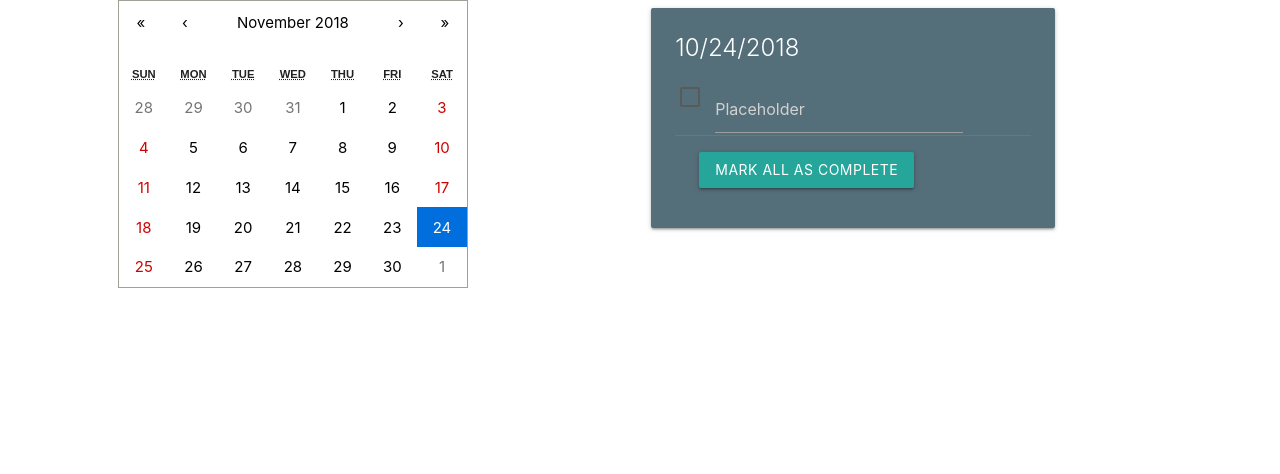
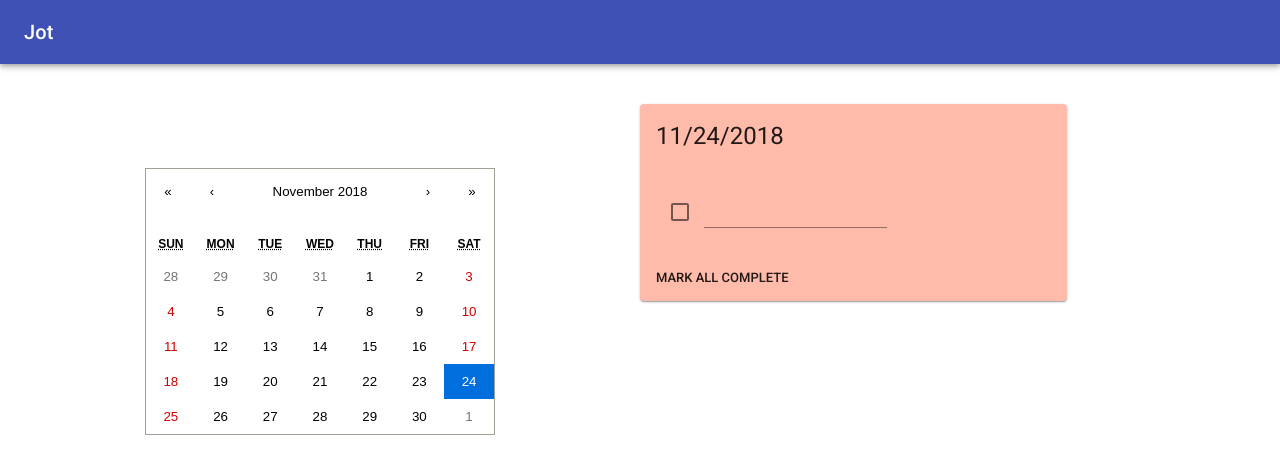
Before and after one commit to noahdkim/Jot, a React (Create React App) app: page / in a window 1280 px wide. Shown: the top 474 px of the page. Built offline with nearby package versions, Linux system fonts and the light colour scheme.

Commit message:
use material-ui components

```diff
--- a/package.json
+++ b/package.json
@@ -3,7 +3,7 @@
   "version": "0.1.0",
   "private": true,
   "dependencies": {
-    "@material-ui/core": "^3.5.1",
+    "@material-ui/core": "^3.6.0",
     "react": "^16.6.3",
     "react-calendar": "^2.17.5",
     "react-dom": "^16.6.3",
--- a/public/index.html
+++ b/public/index.html
@@ -6,12 +6,6 @@
     <link rel="stylesheet" href="https://fonts.googleapis.com/icon?family=Material+Icons">
     <meta name="viewport" content="width=device-width, initial-scale=1, shrink-to-fit=no">
     <meta name="theme-color" content="#000000">
-
-      <!-- Compiled and minified CSS google materialize cdn -->
-    <link rel="stylesheet" href="https://cdnjs.cloudflare.com/ajax/libs/materialize/1.0.0/css/materialize.min.css">
-
-    <!-- Compiled and minified JavaScript -->
-    <script src="https://cdnjs.cloudflare.com/ajax/libs/materialize/1.0.0/js/materialize.min.js"></script>
 
     <!--
       manifest.json provides metadata used when your web app is added to the
--- a/src/App.js
+++ b/src/App.js
@@ -1,11 +1,29 @@
+import AppBar from '@material-ui/core/AppBar';
 import Calendar from './Calendar'
-import Note from './Note'
+import Grid from '@material-ui/core/Grid';
+import Notes from './Notes'
 import React, { Component } from 'react';
+import Toolbar from '@material-ui/core/Toolbar';
+import Typography from '@material-ui/core/Typography';
 import 'typeface-roboto';
 
 function dateToEpoch(thedate) {
   thedate.setHours(0,0,0,0);
   return thedate;
+}
+
+function NavBar(props) {
+  return (
+    <div className="navBar">
+      <AppBar position="static">
+        <Toolbar>
+          <Typography variant="h6" color="inherit">
+            Jot
+          </Typography>
+        </Toolbar>
+      </AppBar>
+    </div>
+  );
 }
 
 class App extends Component {
@@ -21,20 +39,22 @@ class App extends Component {
 
   render() {
     return (
-      <div className ="row">
-        <div className="calendar col s5 offset-s1">
-          <Calendar
-          calendarType="US"
-          changeDate={this.updateDate}
-          date={this.state.date}
-          />
-        </div>
-
-        <div className="note col s4">
-              <Note
+      <div>
+        <NavBar/>
+        <Grid container>
+          <Grid container xs={6} justify={'center'}>
+              <Calendar
+              calendarType="US"
+              changeDate={this.updateDate}
               date={this.state.date}
               />
-        </div>
+          </Grid>
+          <Grid item xs={4}>
+                  <Notes
+                  date={this.state.date}
+                  />
+          </Grid>
+        </Grid>
       </div>
 
     );
--- a/src/Calendar.js
+++ b/src/Calendar.js
@@ -14,7 +14,6 @@ class Calendar extends Component {
 
   render() {
     return (
-      <div>
       <div className="calendar">
         <Cal
           onChange={this.onChange}
@@ -22,7 +21,6 @@ class Calendar extends Component {
           value={this.props.date}
         />
       </div>
-      </div>
     );
   }
 }
--- a/src/Item.js
+++ b/src/Item.js
@@ -1,21 +1,24 @@
+import Checkbox from '@material-ui/core/Checkbox';
 import React, { Component } from 'react';
+import ListItem from '@material-ui/core/ListItem';
+import ListItemSecondaryAction from '@material-ui/core/ListItemSecondaryAction';
+import ListItemText from '@material-ui/core/ListItemText';
+import TextField from '@material-ui/core/TextField';
+import Zoom from '@material-ui/core/Zoom';
 
 class Item extends Component {
-
   render(){
     return(
-      <label>
-      <div className="input-field inline">
-        <input type="checkbox" className="filled-in"/>
-        <span>
-          <input placeholder="Placeholder"
-                id={this.props.id}
-                type="text"
-                onKeyPress={this.props.handleKeyPress}
-                />
-          </span>
-      </div>
-      </label>
+      <ListItem>
+        <Checkbox
+        checked={this.props.checked}
+        onClick={this.props.checkboxOnClick(this.props.checked, this.props.id)}
+              />
+        <TextField
+        onKeyPress={this.props.addNewNote}
+        />
+      </ListItem>
+
     );
   }
 
--- a/src/Note.js
+++ /dev/null
@@ -1,66 +0,0 @@
-import React, { Component } from 'react';
-import Item from './Item'
-
-class Note extends Component {
-  state={
-    notes: [],
-  }
-  handleKeyPress=(event) => {
-    if(event.key === 'Enter'){
-      console.log(event.target.id);
-      var newNotes = this.state.notes;
-      newNotes.push(newNotes.length);
-      this.setState({
-        notes:newNotes,
-      })
-      console.log(this.state.notes);
-    }
-  }
-
-  componentDidUpdate(prevProps) {
-    // Need to compare getTime otherwise always evaluates to True
-    if (this.props.date.getTime() !== prevProps.date.getTime()) {
-      console.log("componentDidUpdate prev:"+ prevProps.date);
-      console.log("componentDidUpdate :" + this.props.date);
-    }
-  }
-
-  componentDidMount(){
-    console.log("componentDidMount: " + this.props.date);
-    var newNotes = this.state.notes;
-    newNotes.push(newNotes.length);
-    this.setState({
-      notes:newNotes,
-    })
-  }
-
-  render(){
-    console.log("this.state.notes: " + this.state.notes);
-    const listItems = this.state.notes.map((note) =>
-        <Item id={note} handleKeyPress={this.handleKeyPress} key={note.toString()}/>
-    );
-    return(
-      <div>
-        <div className="card blue-grey darken-1">
-         <div className="card-content white-text">
-          <span className="card-title">
-            {this.props.date.getMonth()}/
-            {this.props.date.getDate()}/
-            {this.props.date.getFullYear()}
-          </span>
-          <form action="#" autoComplete="off">
-                {listItems}
-          </form>
-          <div className="card-action">
-            <a className="waves-effect waves-light btn">Mark All as Complete</a>
-          </div>
-        </div>
-      </div>
-    </div>
-
-    );
-  }
-
-}
-
-export default Note
--- /dev/null
+++ b/src/Notes.js
@@ -0,0 +1,99 @@
+import Button from '@material-ui/core/Button';
+import Card from '@material-ui/core/Card';
+import CardActions from '@material-ui/core/CardActions';
+import CardHeader from '@material-ui/core/CardHeader';
+import Item from './Item'
+import List from '@material-ui/core/List';
+import Typography from '@material-ui/core/Typography';
+
+import React, { Component } from 'react';
+
+class Note extends Component {
+  state={
+    notes: [],
+  }
+
+  checkboxOnClick = (value, id) => () => {
+    console.log(value, id);
+    var newNotes = this.state.notes;
+    newNotes[id].checked = !newNotes[id].checked;
+    this.setState({
+      notes: newNotes,
+    })
+
+
+  };
+
+  addNewNote = (event) => {
+    if(event.key === 'Enter' && event.target.value.length !== 0){
+      var newNotes = this.state.notes;
+      newNotes.push({
+                      checked: false,
+                      content:'',
+                    });
+      this.setState({
+        notes: newNotes,
+      })
+      console.log(this.state.notes);
+    }
+  }
+
+  componentDidUpdate(prevProps) {
+    // Need to compare getTime otherwise always evaluates to True
+    if (this.props.date.getTime() !== prevProps.date.getTime()) {
+    }
+  }
+
+  componentDidMount(){
+    var newNotes = this.state.notes;
+    newNotes.push({
+                    checked: false,
+                    content:'',
+                  });
+    this.setState({
+      notes:newNotes,
+    })
+  }
+
+  render(){
+    const listItems = this.state.notes.map((note, index) =>
+        <Item
+          id={index}
+          checked={note.checked}
+          addNewNote={this.addNewNote}
+          key={index}
+          checkboxOnClick={this.checkboxOnClick}
+        />
+    );
+
+    var cardStyle = {
+      maxHeight: '75vh',
+      backgroundColor: "#FFBBAA",
+      overflow: 'auto',
+    }
+
+
+    return(
+      <div className="note">
+        <Card className="notesCard" style={cardStyle}>
+          <CardHeader
+            title={this.props.date.toLocaleDateString()}
+            className="note-header"
+            >
+
+          </CardHeader>
+          <List>
+              {listItems}
+          </List>
+          <CardActions>
+            <Button size="small">Mark all complete</Button>
+          </CardActions>
+      </Card>
+    </div>
+
+    );
+  }
+
+}
+
+export default Note
--- a/src/index.css
+++ b/src/index.css
@@ -13,10 +13,43 @@ code {
     monospace;
 }
 
-input, select, textarea{
-    color: #FCF7F8;
+html, body, #root, #root>div {
+  height: 100%
 }
 
-textarea:focus, input:focus {
-    color: #FCF7F8;
+
+.calendar {
+  margin-top: 10%;
 }
+
+.row {
+    padding: 10px;
+}
+
+.navBar {
+  padding-bottom: 5vh;
+}
+
+.note {
+  max-height: 50%;
+}
+
+/* width */
+::-webkit-scrollbar {
+    width: 10px;
+}
+
+/* Track */
+::-webkit-scrollbar-track {
+    background: #f1f1f1;
+}
+
+/* Handle */
+::-webkit-scrollbar-thumb {
+    background: #888;
+}
+
+/* Handle on hover */
+::-webkit-scrollbar-thumb:hover {
+    background: #555;
+}
```
Also changed, not shown: 1 other file (tests, documents, lock files or other folders). Lines whose indentation alone changed are shown as unchanged.
